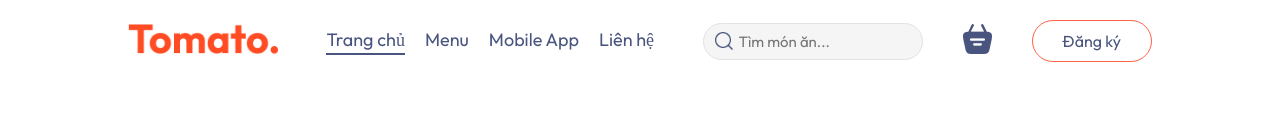
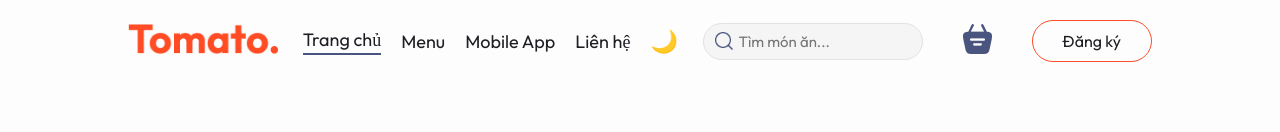
Before and after one commit to nguyenthenam12a1ls-cell/tomato-website, a React app in the folder frontend/: page /cart in a window 1280 px wide. Shown: the top 132 px of the page. Built offline with nearby package versions, Linux system fonts and the light colour scheme; no server answers; the HTML template or start-up script is replaced by a standard one.

Commit message:
feat(frontend): implement light/dark mode and design system

```diff
--- /dev/null
+++ b/frontend/src/Context/ThemeContext.jsx
@@ -0,0 +1,27 @@
+import React , {createContext, useContext, useState, useEffect} from 'react';
+
+const ThemeContext = createContext();
+
+export const ThemeProvider = ({ children }) => {
+    const [theme, setTheme] = useState(() => {
+        return localStorage.getItem('theme') || 'light';
+    });
+
+    useEffect(() => {
+        document.documentElement.setAttribute('data-theme', theme);
+        localStorage.setItem('theme', theme);
+    }, [theme]);
+
+    const toggleTheme = () => {
+        setTheme((prevTheme) => (prevTheme === 'light' ? 'dark' : 'light'));
+    };
+
+
+    return (
+        <ThemeContext.Provider value = {{ theme, toggleTheme }}>{children}
+
+        </ThemeContext.Provider>
+    );
+};
+
+export const useTheme = () => useContext(ThemeContext);
--- a/frontend/src/index.css
+++ b/frontend/src/index.css
@@ -27,10 +27,37 @@ a{
   }
 }
 
-/* CSS cho tiêu đề "Kết quả tìm kiếm" */
 .search-results-title {
   margin-top: 30px;
   font-size: max(2vw, 24px);
   font-weight: 600;
-  color: #262626; /* Hoặc var(--text-color-primary) */
+  color: #262626;
 }
+
+:root {
+  --primary: #ff4c29;
+  --primary-hover: #e03e1b;
+  --bg-color: #fdfdfd;
+  --card-bg: #ffffff;
+  --text-color: #1e1e24;
+  --text-secondary: #6b7280;
+  --border-color: #e5e7eb;
+  --shadow-color: rgba(0, 0, 0, 0.05);
+  --nav-bg: rgba(255, 255, 255, 0.85);
+}
+
+[data-theme='dark'] {
+  --bg-color: #0f0f12;
+  --card-bg: #1a1a22;
+  --text-color: #f3f4f6;
+  --text-secondary: #9ca3af;
+  --border-color: #2e2e38;
+  --shadow-color: rgba(0, 0, 0, 0.3);
+  --nav-bg: rgba(15, 15, 18, 0.85);
+}
+
+body {
+  background-color: var(--bg-color);
+  color: var(--text-color);
+  transition: background-color 0.3s ease, color 0.3s ease;
+}
--- a/frontend/src/main.jsx
+++ b/frontend/src/main.jsx
@@ -6,6 +6,7 @@ import {BrowserRouter} from 'react-router-dom'
 // 1. Import 2 Context Provider mới
 import AuthContextProvider from './Context/AuthContext.jsx'
 import CartContextProvider from './Context/CartContext.jsx'
+import {ThemeProvider} from "./Context/ThemeContext.jsx";
 import { QueryClient, QueryClientProvider } from '@tanstack/react-query'
 
 const queryClient = new QueryClient()
@@ -17,7 +18,9 @@ ReactDOM.createRoot(document.getElementById('root')).render(
       <AuthContextProvider>
         {/* 3. Bọc Cart bên trong (vì CartContext cần token từ AuthContext) */}
         <CartContextProvider>
+          <ThemeProvider>
           <App />
+          </ThemeProvider>
         </CartContextProvider>
       </AuthContextProvider>
     </QueryClientProvider>
--- a/frontend/src/pages/Navbar/Navbar.css
+++ b/frontend/src/pages/Navbar/Navbar.css
@@ -8,7 +8,8 @@
     position: sticky;
     top: 0;
     z-index: 10;
-    background-color: white;
+    background-color: var(--bg-color);
+    transition: background-color 0.3s ease;
 }
 
 .navbar .logo {
@@ -18,8 +19,9 @@
     display: flex;
     list-style: none;
     gap: 20px;
-    color: #49557e;
+    color: var(--text-color);
     font-size: 18px;
+    align-items: center;
 }
 .navbar-right{
     display: flex;
@@ -29,15 +31,16 @@
 .navbar button{
     background: transparent;
     font-size: 16px;
-    color: #49557e;
-    border: 1px solid tomato;
+    color: var(--text-color);
+    border: 1px solid var(--primary);
     padding: 10px 30px;
     border-radius: 50px;
     cursor: pointer;
     transition: 0.3s;
 }
 .navbar button:hover{
-    background-color: #fff4f2;
+    background-color: var(--primary-hover);
+    color: #ffffff;
 }
 .navbar .active{
     padding-bottom: 2px;
@@ -77,16 +80,16 @@
 .nav-profile-dropdown{
     position: absolute;
     /* 2. KHÔNG CẦN 'display: none' NỮA VÌ JSX ĐÃ XỬ LÝ */
-    background-color: var(--color-white, white);
+    background-color: var(--card-bg);
     padding: 20px 25px;
     border-radius: 10px;
-    border: 1px solid var(--border-color-light, #e2e2e2);
+    border: 1px solid var(--border-color);
     right: 0;
     top: 60px; /* Đặt lại vị trí gốc */
     width: max-content;
     min-width: 280px;
     z-index: 11;
-    box-shadow: 0 5px 20px rgba(0,0,0,0.12);
+    box-shadow: 0 5px 20px var(--shadow-color);
     animation: slideDown 0.3s cubic-bezier(0.165, 0.84, 0.44, 1);
 }
 
@@ -110,12 +113,12 @@
 .profile-info h3 {
     font-size: 17px;
     font-weight: 600;
-    color: var(--text-color-primary, #262626);
+    color: var(--text-color);
     margin: 0;
 }
 .profile-info p {
     font-size: 14px;
-    color: var(--text-color-secondary, #676767);
+    color: var(--text-secondary);
     margin: 0;
 }
 
@@ -124,22 +127,22 @@
     padding: 10px;
     font-size: 14px;
     font-weight: 500;
-    color: var(--primary-color, tomato);
-    border: 1px solid var(--primary-color, tomato);
-    background-color: var(--primary-color-light, #fff4f2);
+    color: var(--primary);
+    border: 1px solid var(--primary);
+    background-color: transparent;
     border-radius: 5px;
     cursor: pointer;
     transition: all 0.3s;
 }
 .profile-details-btn:hover {
-    background-color: var(--primary-color, tomato);
-    color: var(--color-white, white);
+    background-color: var(--primary);
+    color: #ffffff;
 }
 
 .nav-profile-dropdown hr {
     border: none;
     height: 1px;
-    background-color: var(--border-color-light, #e2e2e2);
+    background-color: var(--border-color);
     margin: 15px 0;
 }
 .profile-links {
@@ -164,17 +167,17 @@
     opacity: 0.7;
 }
 .profile-links p {
-    color: var(--text-color-primary, #262626);
+    color: var(--text-color);
     font-weight: 500;
 }
 .profile-links li:hover {
-    background-color: #f5f5f5;
+    background-color: var(--border-color);
 }
 .profile-links li:last-child:hover {
-    background-color: #fff4f2;
+    background-color: var(--border-color);
 }
 .profile-links li:last-child:hover p {
-    color: var(--primary-color, tomato);
+    color: var(--primary);
 }
 
 .navbar-search {
@@ -274,3 +277,21 @@
         top: 80px;
     }
 }
+
+.navbar .theme-toggle {
+    border: none;
+    padding: 0;
+    font-size: 22px;
+    background: transparent;
+    cursor: pointer;
+    transition: transform 0.3s ease;
+    display: flex;
+    align-items: center;
+    justify-content: center;
+    color: var(--text-color);
+}
+
+.navbar .theme-toggle:hover {
+    background: transparent;
+    transform: scale(1.18) rotate(15deg);
+}
--- a/frontend/src/pages/Navbar/Navbar.jsx
+++ b/frontend/src/pages/Navbar/Navbar.jsx
@@ -4,6 +4,7 @@ import { assets } from '../../assets/assets';
 import { Link, useNavigate } from 'react-router-dom';
 import { CartContext } from '../../Context/CartContext';
 import { useAuth } from '../../Context/AuthContext';
+import { useTheme } from '../../Context/ThemeContext';
 
 const Navbar = ({ setShowLogin }) => {
     const [menu, setMenu] = useState('home');
@@ -12,6 +13,7 @@ const Navbar = ({ setShowLogin }) => {
 
     const { totalAmount, setSearchTerm } = useContext(CartContext);
     const { token, logout, user, url, isUserLoading, isUserError } = useAuth();
+    const {theme, toggleTheme} = useTheme();
     const navigate = useNavigate();
     const profileRef = useRef(null);
 
@@ -53,6 +55,9 @@ const Navbar = ({ setShowLogin }) => {
                 <a href='#explore-menu' onClick={() => setMenu('menu')} className={menu === 'menu' ? 'active' : ''}>Menu</a>
                 <a href='#app-download' onClick={() => setMenu('mobile-app')} className={menu === 'mobile-app' ? 'active' : ''}>Mobile App</a>
                 <a href='#footer' onClick={() => setMenu('contact-us')} className={menu === 'contact-us' ? 'active' : ''}>Liên hệ</a>
+                <button className='theme-toggle' onClick={toggleTheme}>
+                    {theme === 'light' ? '🌙' : '☀️'}
+                </button>
             </ul>
 
             <div className="navbar-right">
```
